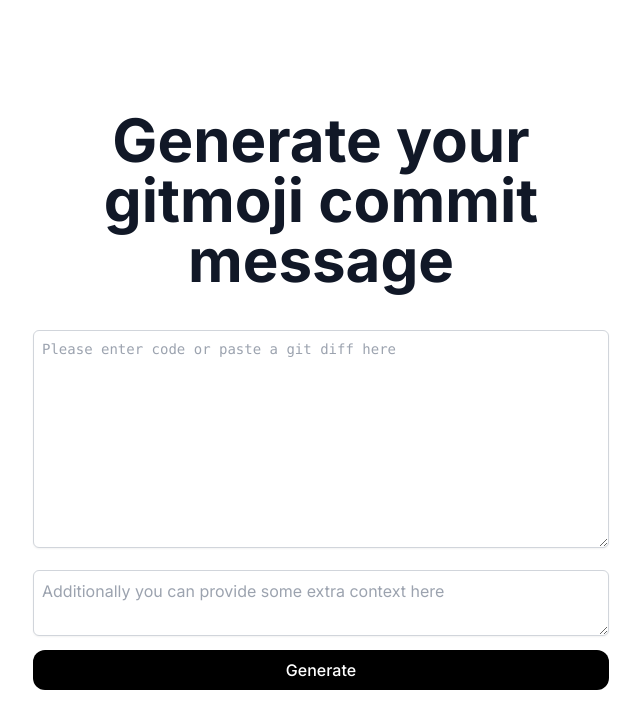
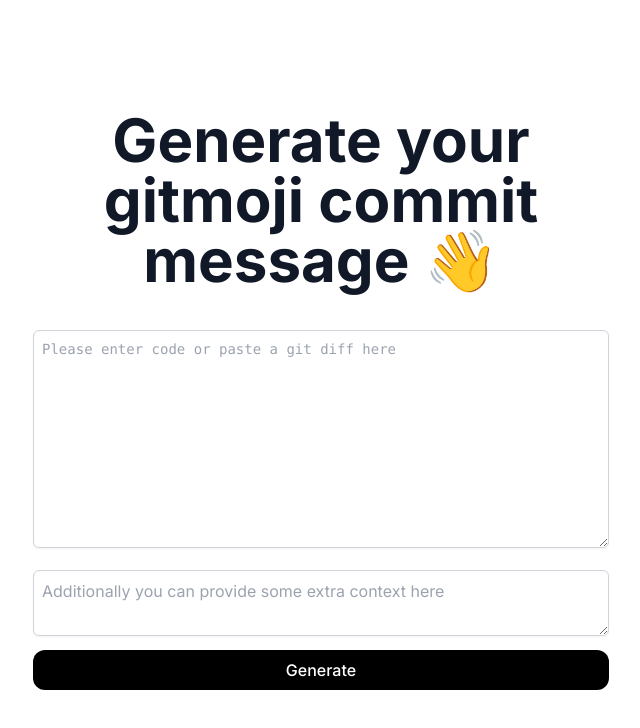
Before and after one commit to segersniels/genmoji, a Next.js app: page / in a window 1280 px wide. Shown: the top 728 px of the page, without its empty margins (319-959 px from the left). Built offline with nearby package versions, Linux system fonts and the light colour scheme.

Commit message:
:lipstick: Add wave emoji to add some extra spice

```diff
--- a/src/pages/index.tsx
+++ b/src/pages/index.tsx
@@ -37,7 +37,7 @@
 
       <div className="max-w-xl w-full">
         <h1 className="text-6xl font-bold text-center mb-8">
-          Generate your gitmoji commit message
+          Generate your gitmoji commit message 👋
         </h1>
 
         <form onSubmit={handleSubmit}>
```
